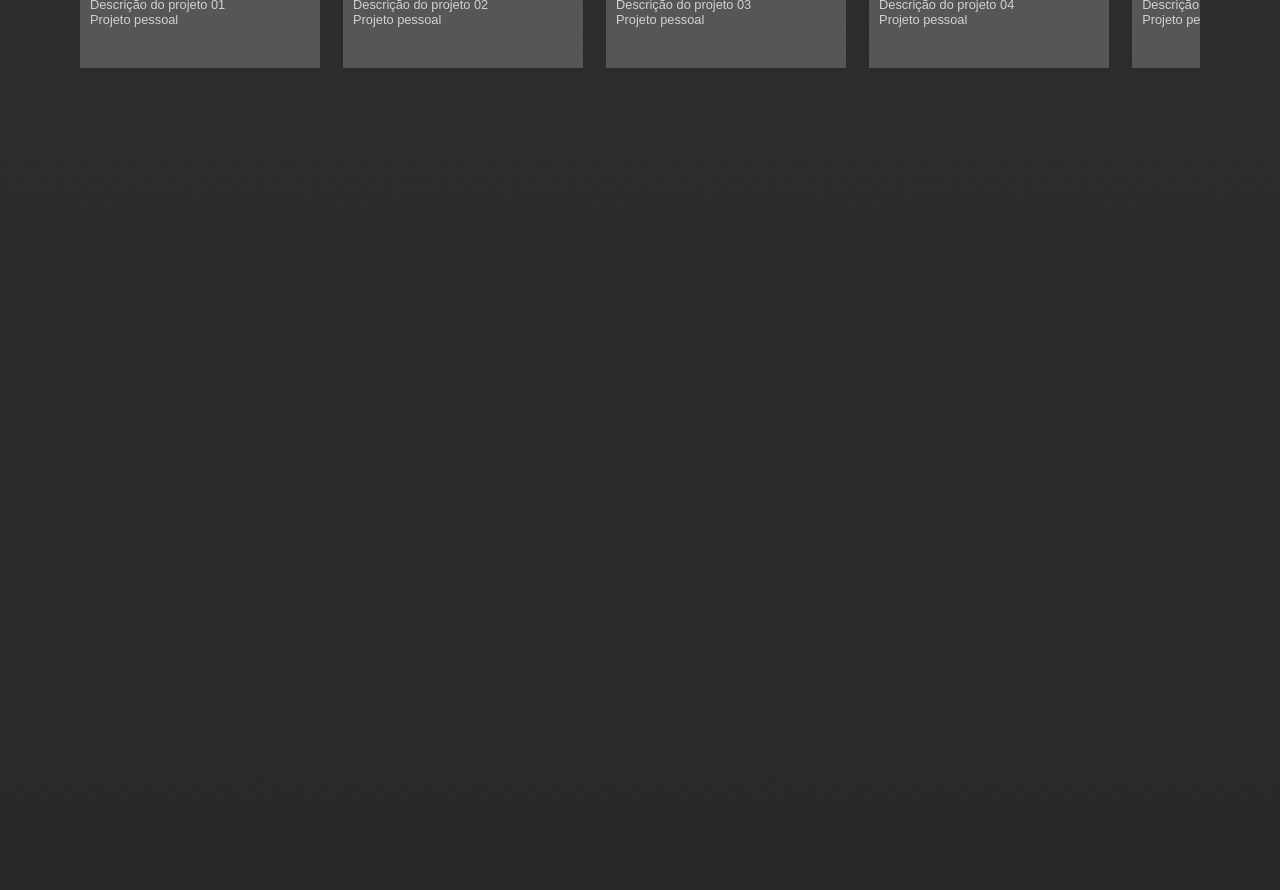
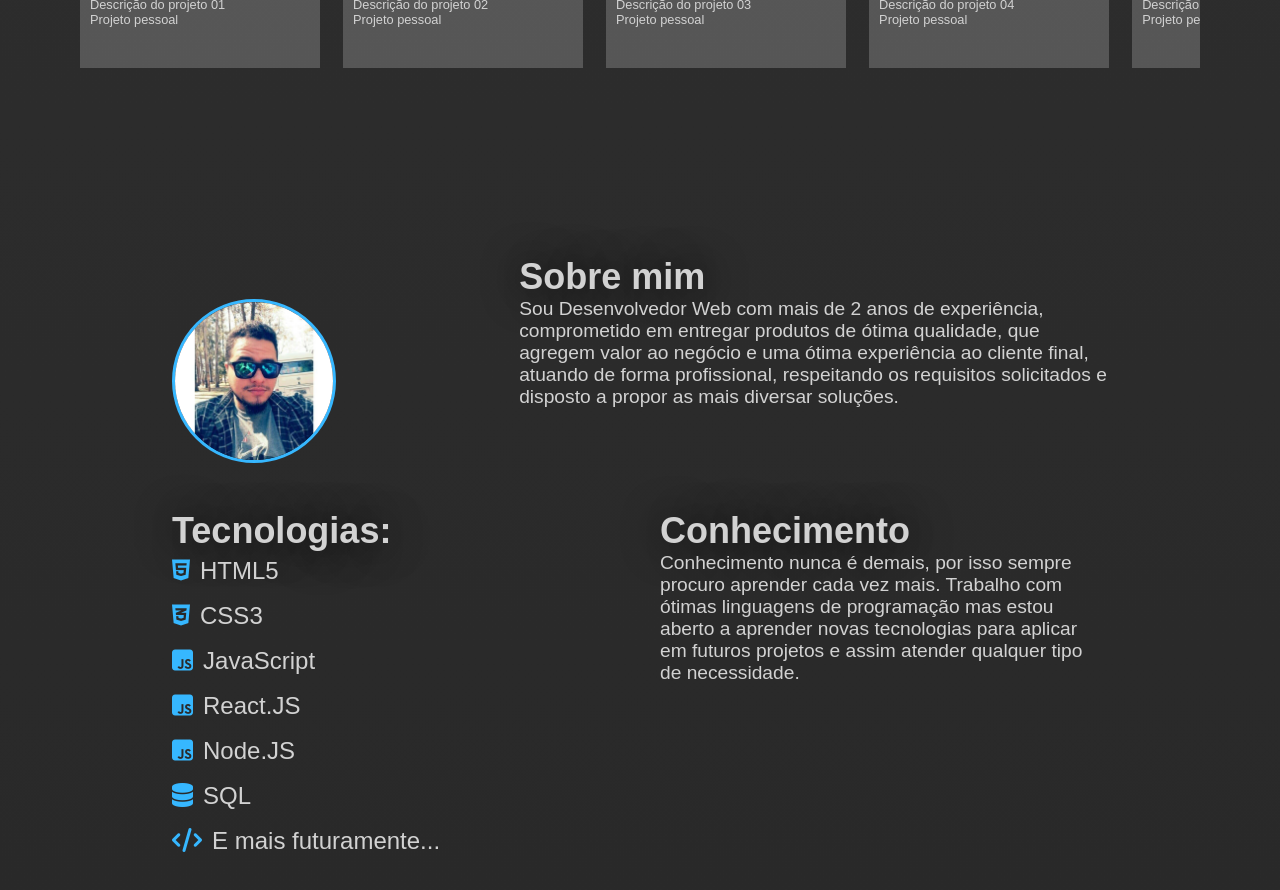
Before and after one commit to Warrior17GB/portfolio, a React (Create React App) app: page / in a window 1280 px wide. Shown: the part 1480-2370 px from the top of the page. Built offline with nearby package versions, Linux system fonts and the light colour scheme; the HTML template or start-up script is replaced by a standard one.

Commit message:
Criada tela Sobre.

```diff
--- a/package.json
+++ b/package.json
@@ -12,6 +12,7 @@
     "@types/react-dom": "^17.0.11",
     "@types/react-router-dom": "^5.3.2",
     "@types/react-scroll": "^1.8.3",
+    "fa-icons": "^0.2.0",
     "react": "^17.0.2",
     "react-dom": "^17.0.2",
     "react-router-dom": "^6.2.1",
--- a/public/index.html
+++ b/public/index.html
@@ -24,6 +24,7 @@
       work correctly both with client-side routing and a non-root public URL.
       Learn how to configure a non-root public URL by running `npm run build`.
     -->
+    <script src="https://kit.fontawesome.com/7351f6160e.js" crossorigin="anonymous"></script>
     <title>| Gabriel Barboza - Portfolio</title>
   </head>
   <body>
--- a/src/components/NavBar.tsx
+++ b/src/components/NavBar.tsx
@@ -7,7 +7,7 @@ export function NavBar() {
         <div className="NavBar">
             <button className="BtnNavBar"><Link to="divHome" smooth={true} duration={300}>Home</Link></button>
             <button className="BtnNavBar"><Link to="divProjects" smooth={true} duration={300}>Projetos</Link></button>
-            <button className="BtnNavBar">Sobre</button>
+            <button className="BtnNavBar"><Link to="divAbout" smooth={true} duration={300}>Sobre</Link></button>
             <button className="BtnNavBar">Contato</button>
         </div>
     )
--- /dev/null
+++ b/src/pages/about.tsx
@@ -0,0 +1,35 @@
+import React from 'react';
+import '../styles/pages/about.css';
+import { Element } from 'react-scroll'
+
+function About() {
+    return (
+        <Element className="aboutPage" name="divAbout">
+            <div className="aboutMe">
+                <div className="photo"><img src="images/FotoPerfil.jpg" alt="Foto Dev" /></div>
+                <div className="text">
+                    <h2>Sobre mim</h2>
+                    <p>Sou Desenvolvedor Web com mais de 2 anos de experiência, comprometido em entregar produtos de ótima qualidade, que agregem valor ao negócio e uma ótima experiência ao cliente final, atuando de forma profissional, respeitando os requisitos solicitados e disposto a propor as mais diversar soluções.</p>
+                </div>
+            </div>
+            <div className="techAndKnowledge">
+                <div className="tech">
+                    <h2>Tecnologias:</h2>
+                    <div><i className="fab fa-html5"></i>HTML5</div>
+                    <div><i className="fab fa-css3-alt"></i>CSS3</div>
+                    <div><i className="fab fa-js-square"></i>JavaScript</div>
+                    <div><i className="fab fa-js-square"></i>React.JS</div>
+                    <div><i className="fab fa-js-square"></i>Node.JS</div>
+                    <div><i className="fas fa-database"></i>SQL</div>
+                    <div><i className="fas fa-code"></i>E mais futuramente...</div>
+                </div>
+                <div className="knowledge">
+                    <h2>Conhecimento</h2>
+                    <p>Conhecimento nunca é demais, por isso sempre procuro aprender cada vez mais. Trabalho com ótimas linguagens de programação mas estou aberto a aprender novas tecnologias para aplicar em futuros projetos e assim atender qualquer tipo de necessidade.</p>
+                </div>
+            </div>
+        </Element>
+    )
+}
+
+export default About;
--- a/src/pages/mainPage.tsx
+++ b/src/pages/mainPage.tsx
@@ -3,6 +3,7 @@ import '../styles/pages/mainPage.css';
 import { NavBar } from '../components/NavBar'
 import Home from './home';
 import Projects from './projects';
+import About from './about';
 
 function MainPage() {
     return (
@@ -10,6 +11,7 @@ function MainPage() {
             <NavBar />
             <Home />
             <Projects />
+            <About />
         </div>
     )
 }
--- /dev/null
+++ b/src/styles/pages/about.css
@@ -0,0 +1,65 @@
+.aboutPage {
+    width: 100vw;
+    height: 100vh;
+    padding: 17vh 13.44vw 0 13.44vw;
+}
+
+.aboutPage p {
+    font-size: 1.5vw;
+    font-weight: normal;
+}
+
+.aboutPage h2 {
+    font-size: 2.25rem;
+}
+
+.aboutMe {
+    width: 100%;
+    height: 31.70vh;
+    display: flex;
+    justify-content: space-between;
+    align-items: center;
+}
+
+.aboutMe img {
+    width: 12.81vw;
+    border-radius: 50%;
+    border: 3px solid var(--cor-azul-detalhes);
+}
+
+.aboutMe .text {
+    width: 46vw;
+    height: 100%;
+}
+
+.techAndKnowledge {
+    width: 100%;
+    height: 50.72vh;
+    display: flex;
+    flex-direction: row;
+    justify-content: space-between;
+}
+
+.techAndKnowledge .tech {
+    width: 24vw;
+    height: 100%;
+}
+
+
+.techAndKnowledge .tech div {
+    width: 100%;
+    margin: 5px 0;
+    height: 5vh;
+    font-size: 1.5rem;
+    font-weight: normal;
+}
+
+.techAndKnowledge .tech i {
+    color: var(--cor-azul-detalhes);
+    margin-right: 10px;
+}
+
+.techAndKnowledge .knowledge {
+    width: 35vw;
+    height: 100%;
+}
--- a/src/styles/pages/home.css
+++ b/src/styles/pages/home.css
@@ -1,7 +1,7 @@
 .homePage {
     width: 100vw;
     height: 100vh;
-    padding-top: 13vh;
+    padding-top: 17vh;
     position: relative;
 }
 
```
Also changed, not shown: public/images/FotoPerfil.jpg (added), 1 other file (tests, documents, lock files or other folders).
